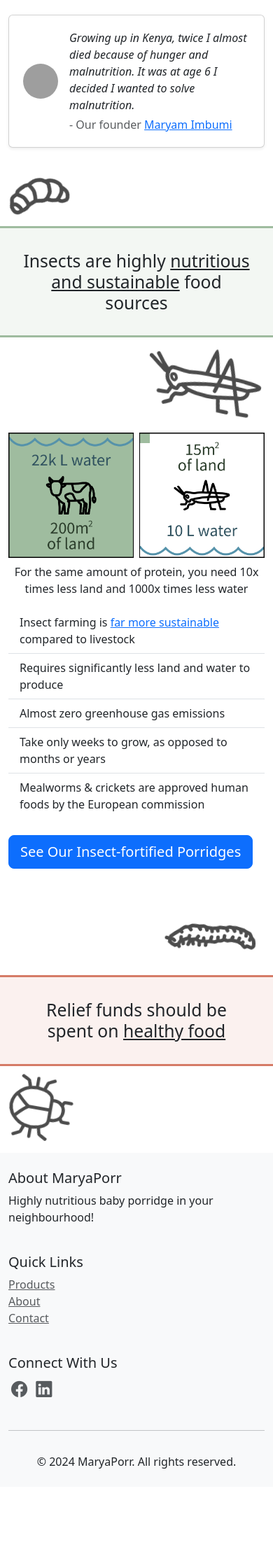
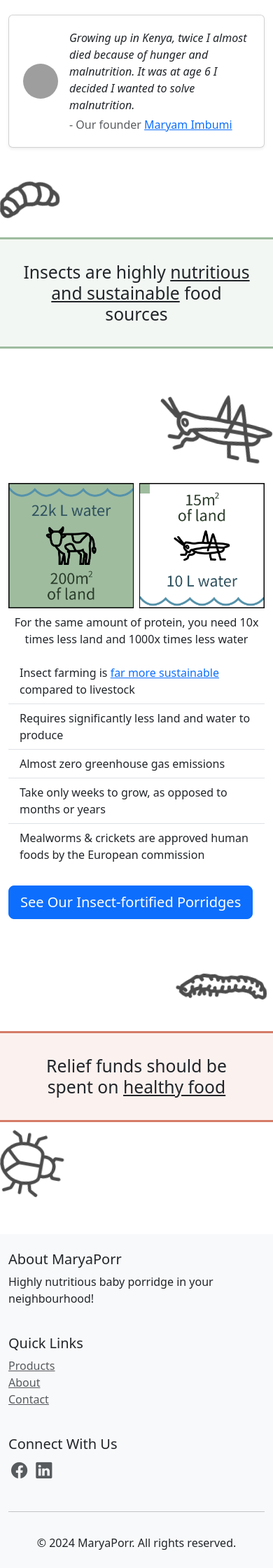
Before and after one commit to robsyc/django-MaryaPorr, a Django app: page / in a window 390 px wide. Shown: the part 2006-4246 px from the top of the page at 70% size. Before the commit the page ends 4104 px from the top, so only its background shows below. Run offline with Django 5.2, Linux system fonts and the light colour scheme; parts of the project's set-up code (start-up, migrations or seed data) failed here and were passed over; some libraries are stand-ins or nearby versions; grey boxes are pictures that could not be loaded.

Commit message:
Let's check if this looks any good on mobile

```diff
--- a/templates/home.html
+++ b/templates/home.html
@@ -442,7 +442,6 @@
   opacity: 0.7;
   position: absolute;
   left: 0;
-  padding-left: 1rem;
 }
 
 .grasshopper-svg {
@@ -450,7 +449,6 @@
   opacity: 0.7;
   position: absolute;
   right: 0;
-  padding-right: 1rem;
 }
 
 .worm-svg {
@@ -458,7 +456,6 @@
   opacity: 0.7;
   position: absolute;
   right: 0;
-  padding-right: 1rem;
 }
 
 .ladybug-svg {
@@ -466,46 +463,45 @@
   opacity: 0.7;
   position: absolute;
   left: 0;
-  padding-left: 2rem;
 }
 
   /* Desktop */
 @media (min-width: 768px) {
   .larva-svg {
     height: 100px;
-    padding-left: 2rem;
+    padding-left: 20px;
   }
   .larva-svg-container {
     position: absolute;
     left: 0;
-    margin-top: -7rem;
+    margin-top: -110px;
   }
   .grasshopper-svg {
     height: 160px;
-    padding-right: 2rem;
+    padding-right: 20px;
   }
   .grasshopper-svg-container {
     position: absolute;
     right: 0;
-    margin-top: -2rem;
+    margin-top: -50px;
   }
   .ladybug-svg {
     height: 160px;
-    padding-left: 4rem;
+    padding-left: 20px;
   }
   .ladybug-svg-container {
     position: absolute;
     left: 0;
-    margin-top: -1rem;
+    margin-top: -5px;
   }
   .worm-svg {
     height: 150px;
-    padding-right: 2rem;
+    padding-right: 15px;
   }
   .worm-svg-container {
     position: absolute;
     right: 0;
-    margin-top: -8rem;
+    margin-top: -130px;
   }
 }
 
@@ -515,29 +511,25 @@
     height: 60px;
   }
   .larva-svg-container {
-    height: 2rem;
+    height: 3em;
   }
   .grasshopper-svg {
     height: 90px;
   }
   .grasshopper-svg-container {
-    height: 4.5rem;
-    margin-top: -3rem;
+    height: 5em;
   }
   .worm-svg {
     height: 100px;
   }
   .worm-svg-container {
-    height: 8rem;
-    margin-top: 1rem;
-    margin-bottom: -1.5rem;
+    height: 7em;
   }
   .ladybug-svg {
     height: 90px;
   }
   .ladybug-svg-container {
-    height: 4.8rem;
-    margin-top: -1rem;
+    height: 6em;
   }
 }
 </style>
--- a/templates/master.html
+++ b/templates/master.html
@@ -13,7 +13,10 @@
     <script src="https://unpkg.com/scrollreveal"></script>
 </head>
 <body>
-    <nav style="background-color: hsl(120, 18%, 68%); border-color: hsl(120, 18%, 60%);"
+    <nav style="
+        background-color: hsl(120, 18%, 68%);
+        border-color: hsl(120, 18%, 60%);
+        "
     class="navbar navbar-expand-lg navbar-light mt-0 sticky-top zindex-sticky">
         <div class="container-md">
             <a class="navbar-brand" href="{% url 'home' %}">MaryaPorr</a>
```
